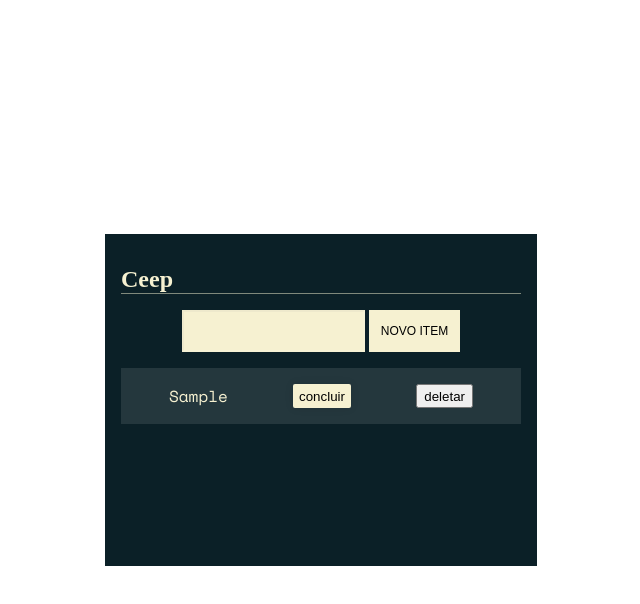
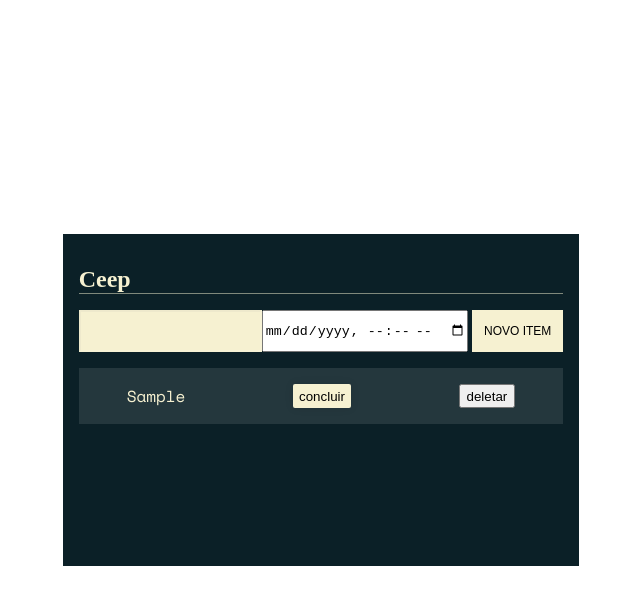
Before and after one commit to juliocesarmotapereira/pratica-js-armazenando-dados-no-navegador, a plain HTML site: page index.html in a window 1280 px wide. Both pictures are taken after typing "Sample" into the empty fields and a click on the button "NOVO ITEM". Shown: the whole page, without its empty margins (319-959 px from the left). Drawn offline with nearby package versions, Linux system fonts and the light colour scheme; a web font is replaced by a local one.

Commit message:
add campo nova data calendário

```diff
--- a/assets/js/main.js
+++ b/assets/js/main.js
@@ -8,6 +8,11 @@ const criarTarefa = (evento) => {
     const lista = document.querySelector('[data-list]')
     const input = document.querySelector('[data-form-input]')
     const valor = input.value
+
+    // CALENDÁRIO
+    const calendario = document.querySelector('[data-form-date]')
+    const data = calendario.value
+    console.log(data)
 
     const tarefa = document.createElement('li')
     tarefa.classList.add('task')
--- a/index.html
+++ b/index.html
@@ -20,6 +20,10 @@
 
       <form class="form" action="">
         <input class="form-input" type="text" data-form-input>
+
+        <!-- CALENDÁRIO -->
+        <input type="datetime-local" data-form-date>
+
         <button class="form-button" data-form-button> Novo Item </button>
       </form>
 
```
Also changed, not shown: 1 other file.
